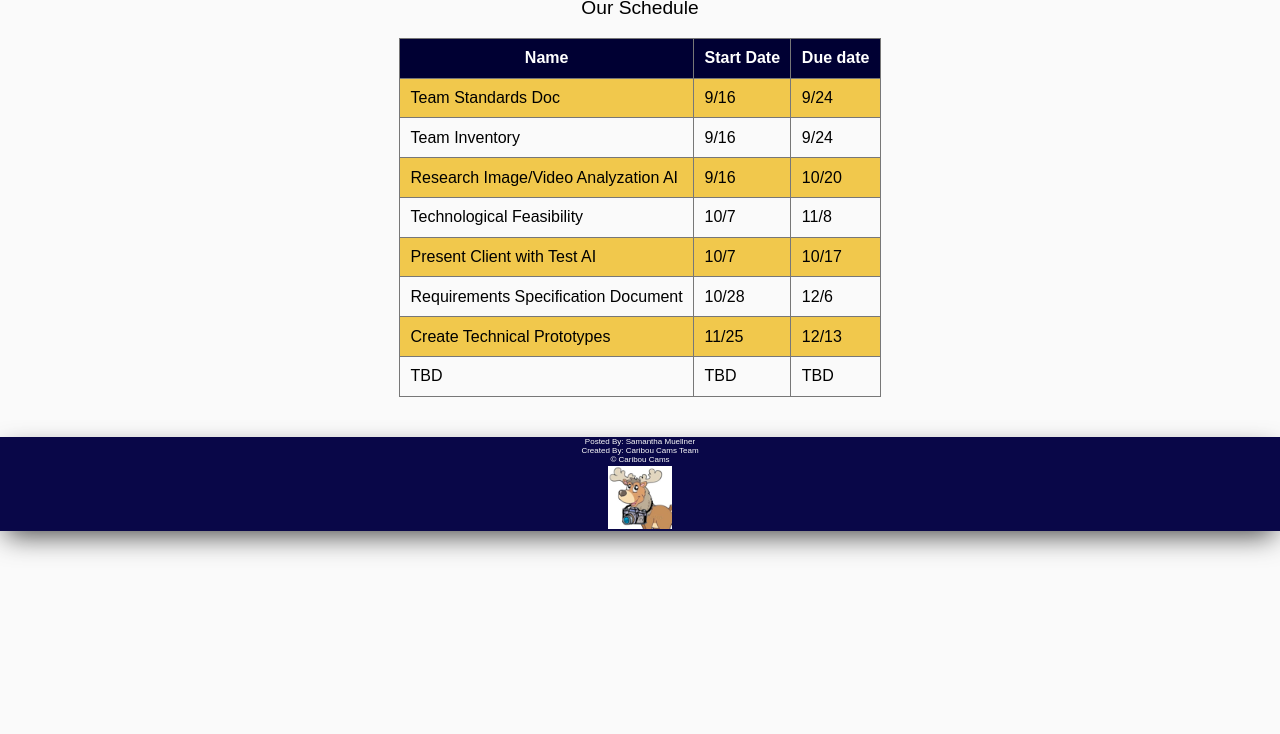
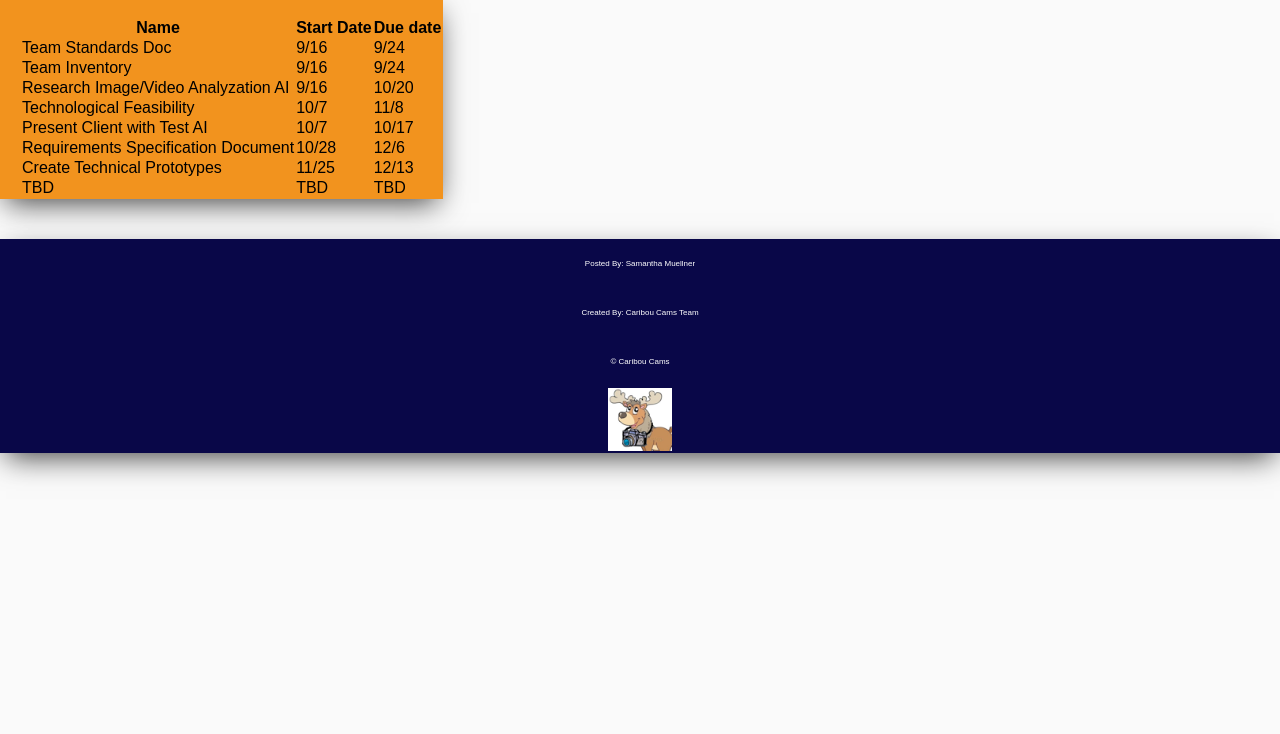
Before and after one commit to Caribou-Cams/Website, a plain HTML site: page schedule.html in a window 1280 px wide. Shown: the part 66-800 px from the top of the page. Drawn offline with Linux system fonts and the light colour scheme.

Commit message:
Change in Color
I changed the color of the yellow to a slight orange since on some computers it looked like a very nasty shade of yellow-green

```diff
--- a/style/aboutUsStyle.css
+++ b/style/aboutUsStyle.css
@@ -3,7 +3,7 @@
 	margin: 30px 20px;
 	border: black solid 1px;
 	height: 500px;
-	background-color: #DAAE2C;
+	background-color: #F2931E;
   }
 
   .tbox2{
--- a/style/contactUs.css
+++ b/style/contactUs.css
@@ -9,7 +9,7 @@ td{
 }
 
 .contact-list{
-    background-color: #DAAE2C;
+    background-color: #F2931E;
     margin: 20px;
     margin-top: 70px;
     padding: 20px;
--- a/style/deliverables.css
+++ b/style/deliverables.css
@@ -12,7 +12,7 @@ h1{
     text-align: left;
     border: 2px solid black;
     font-family: helvetica;
-    background-color: #DAAE2C;
+    background-color: #F2931E;
     color: white;
     box-shadow: 0px 10px 28px -6px rgba(0,0,0,0.75);
 }
--- a/style/homepage.css
+++ b/style/homepage.css
@@ -51,7 +51,7 @@ strong{
 .our-goal{
     padding: 20px;
     margin: 20px;
-    background-color: #DAAE2C;
+    background-color: #F2931E;
     border-radius: 25px;
     box-shadow: 0px 10px 28px -6px rgba(0,0,0,0.75);
 }
--- a/style/problemAndSolutionStyle.css
+++ b/style/problemAndSolutionStyle.css
@@ -17,7 +17,7 @@ p, h3{
 }
 
 .solution{
-    background-color: #DAAE2C;
+    background-color: #F2931E;
     margin-top: 20px;
     margin-bottom: 20px;
     padding-left: 20px;
@@ -47,7 +47,7 @@ p, h3{
 }
 
 .App-Stage{
-    height: 80%;
+    height: 90%;
     text-align: center;
     display: block;
     margin-left: auto;
--- a/style/schedule.css
+++ b/style/schedule.css
@@ -1,35 +1,28 @@
-/********** Schedule table **********/
-.schedule, table {
-    margin: 0 auto;
-    border-collapse: collapse;
-    font-family: Futura, Arial, sans-serif;
+h1{
+    text-align: center;
+    color: white;
 }
 
-.schedule caption {
-    font-size: larger;
-    margin: 1em auto;
-    margin-top: 3em
+p{
+    color: white;
+    padding-bottom: 20px;
+    padding-top: 20px;
 }
 
-.schedule th,td {
-     padding: .65em;
+.schedule{
+    background-color: #F2931E;
+    margin-top: 40px;
+    border: 20%;
+    margin-bottom: 20px;
+    padding-top: 20px;
+    padding-left: 20px;
+    box-shadow: 0px 10px 28px -6px rgba(0,0,0,0.75);
 }
 
-.schedule th {
-   background: #000033;
-   border: 1px solid #777;
-   color: #fff ;
+.Gantt{
+    text-align: center;
+    display: block;
+    margin-left: auto;
+    margin-right: auto;
+    padding: 10px;
 }
-
-.schedule td {
-     border: 1px solid#777;
-}
-
-.schedule tbody tr:nth-child(odd) {
-     background: #F1C84C;
-}
-
-.schedule tbody tr:hover {
-    background: linear-gradient(#CF6E43,#FAFAFA);
-    color: #000033;
-}
```
